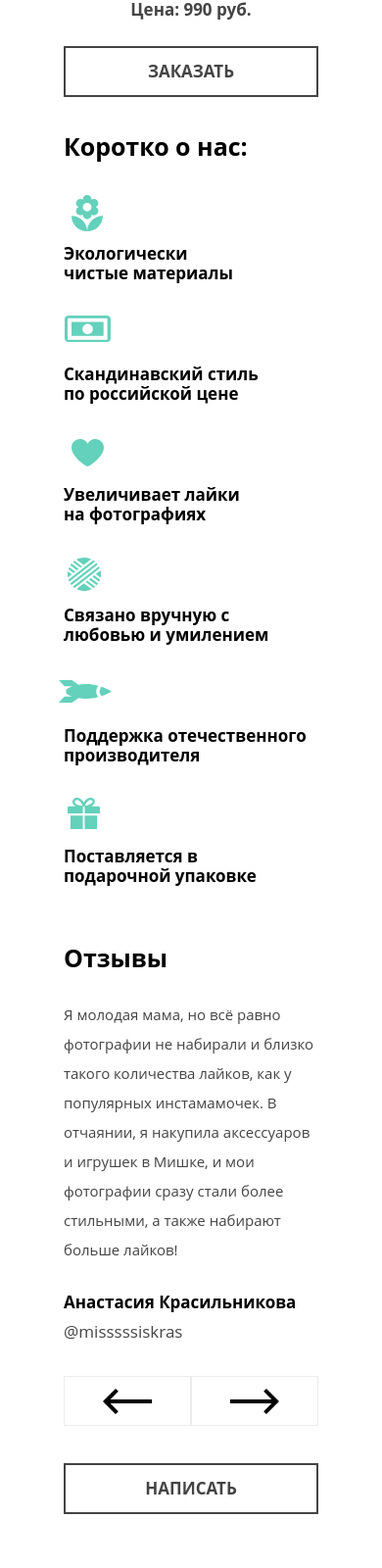
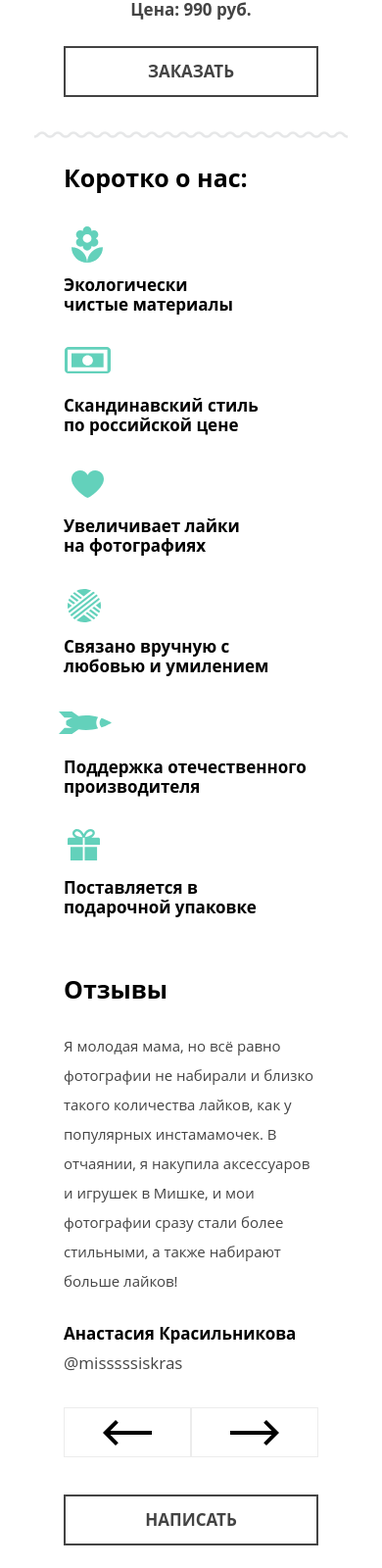
Before and after one commit to Leon78ak/430697-mishka, a website: page index.html in a window 390 px wide. Shown: the part 1240-2840 px from the top of the page at 98% size. Drawn offline with nearby package versions, Linux system fonts and the light colour scheme; files that its build step writes are made by us from their sources.

Commit message:
добавляет волнистые линии на index.mobile

```diff
--- a/less/blocks/about.less
+++ b/less/blocks/about.less
@@ -3,9 +3,27 @@
 }
 
 .about__inner {
+  position: relative;
+
   width: 260px;
   margin: 0 auto;
   padding: 0 30px;
+  padding-top: 32px;
+
+  &::before {
+    content: "";
+
+    position: absolute;
+    top: 0;
+    left: 0;
+
+    width: 100%;
+    height: 7px;
+
+    background-image: url("../img/bg-zigzag-line.svg");
+    background-repeat: no-repeat;
+    background-size: 320px 7px;
+  }
 }
 
 .about__heading {
@@ -78,8 +96,6 @@
   }
 
   .about__inner {
-    position: relative;
-
     width: 668px;
     padding: 0 50px;
     padding-top: 73px;
@@ -87,17 +103,9 @@
     background-color: #ffffff;
 
     &::before {
-      content: "";
-
-      position: absolute;
-      top: 0;
-      left: 0;
-
       width: 768px;
       height: 17px;
 
-      background-image: url("../img/bg-zigzag-line.svg");
-      background-repeat: no-repeat;
       background-size: 768px 17px;
     }
   }
--- a/less/blocks/reviews.less
+++ b/less/blocks/reviews.less
@@ -1,11 +1,25 @@
-.reviews {
-  margin-bottom: 92px;
-}
+.reviews__inner {
+  position: relative;
 
-.reviews__inner {
   width: 260px;
   margin: 0 auto;
   padding: 0 30px;
+  padding-bottom: 51px;
+
+  &::after {
+    content: "";
+
+    position: absolute;
+    bottom: 0;
+    left: 0;
+
+    width: 100%;
+    height: 7px;
+
+    background-image: url("../img/bg-zigzag-line.svg");
+    background-repeat: no-repeat;
+    background-size: 320px 7px;
+  }
 }
 
 .reviews__title {
@@ -79,7 +93,6 @@
 
 .reviews__write {
   width: 100%;
-  margin-bottom: 44px;
 }
 
 @media (min-width: @tablet-width) {
@@ -89,14 +102,12 @@
   }
 
   .reviews__inner {
-    position: relative;
-
     display: flex;
 
     width: 668px;
     padding: 0 50px;
     padding-top: 82px;
-    padding-bottom: 68px;
+    padding-bottom: 85px;
 
     background-image: url("../img/review@1x.jpg");
     background-repeat: no-repeat;
@@ -107,18 +118,10 @@
       background-size: 350px auto;
     }
 
-     &::before {
-      content: "";
-
-      position: absolute;
-      bottom: 0;
-      left: 0;
-
+    &::after {
       width: 768px;
       height: 17px;
 
-      background-image: url("../img/bg-zigzag-line.svg");
-      background-repeat: no-repeat;
       background-size: 768px 17px;
     }
   }
@@ -193,7 +196,7 @@
 
     background-position: 100px 0;
 
-    &::before {
+    &::after {
       left: 100px;
 
       width: 1050px;
```
